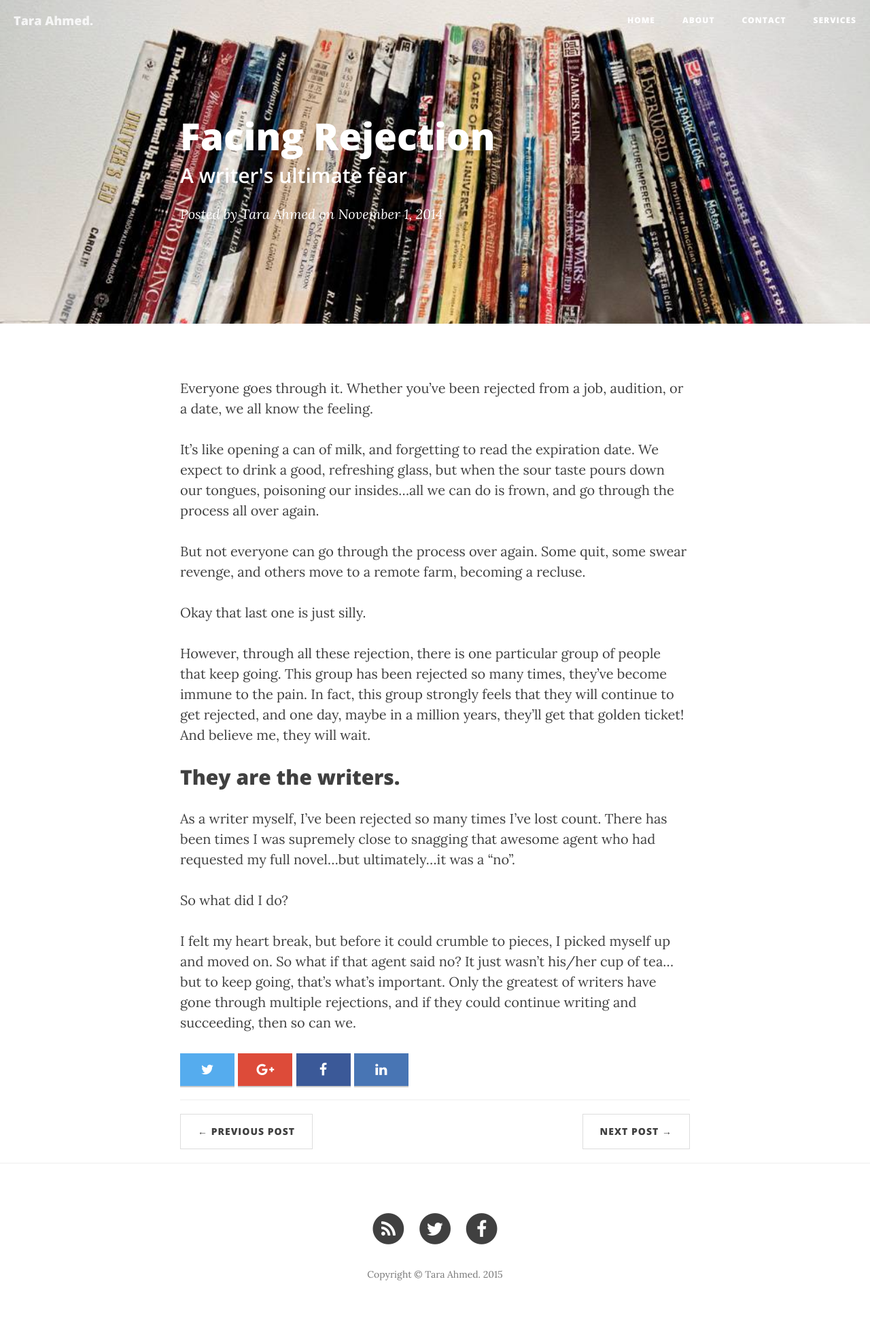
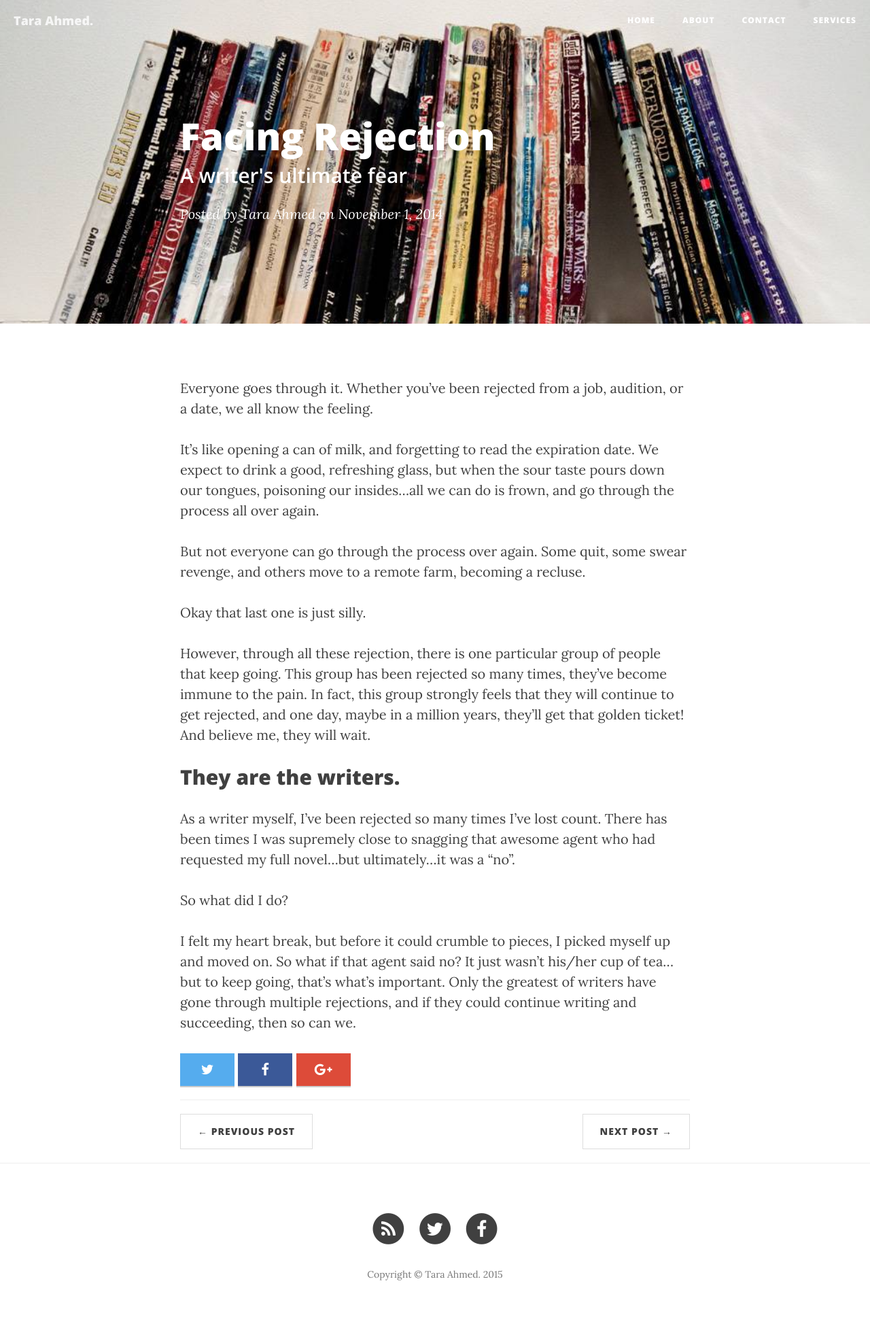
Before and after one commit to taraahmed/taraahmed.github.io, a Jekyll site: the page built from _posts/2014-11-01-facing-rejection.markdown, in a window 1280 px wide. Shown: the whole page at 68% size. Built offline with Jekyll 4.4.1, drawn with Linux system fonts in a browser that asks for light colours; nearby versions of some CDN libraries.

Commit message:
Update post.html

```diff
--- a/_layouts/post.html
+++ b/_layouts/post.html
@@ -48,21 +48,15 @@ comments: true
     <i class="fa fa-twitter"></i>
 </a>
 
-<!-- Google Plus -->
-<a href="https://plus.google.com/share?url={{ site.baseurl }}{{page.url}}" target="_blank" class="share-btn google-plus">
-    <i class="fa fa-google-plus"></i>
-</a>
-
 <!-- Facebook -->
 <a href="http://www.facebook.com/sharer/sharer.php?u={{ site.baseurl }}{{page.url}}" target="_blank" class="share-btn facebook">
     <i class="fa fa-facebook"></i>
 </a>
 
-<!-- LinkedIn -->
-<a href="http://www.linkedin.com/shareArticle?url={{ site.baseurl }}{{page.url}}&title={{ page.title }}" target="_blank" class="share-btn linkedin">
-    <i class="fa fa-linkedin"></i>
+<!-- Google Plus -->
+<a href="https://plus.google.com/share?url={{ site.baseurl }}{{page.url}}" target="_blank" class="share-btn google-plus">
+    <i class="fa fa-google-plus"></i>
 </a>
-
                 <hr>
 
                 {% if page.comments %}
```
